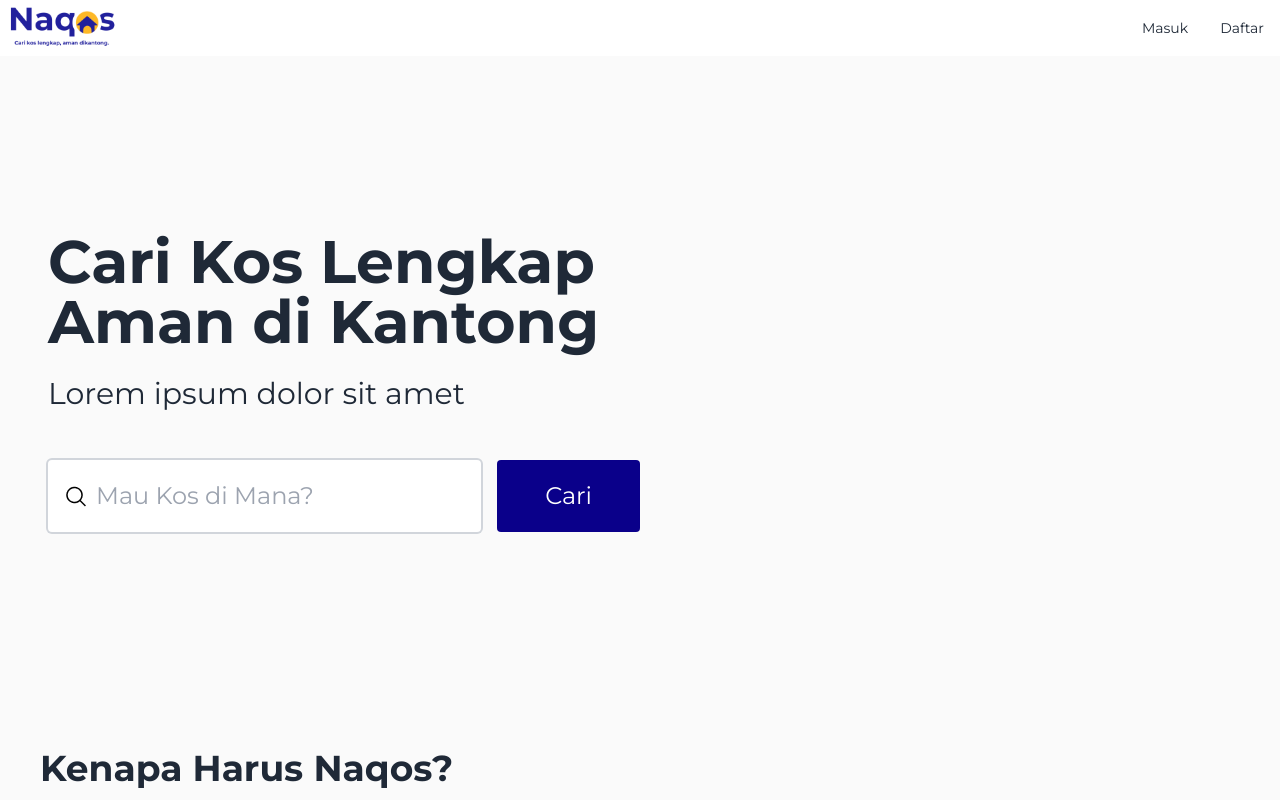
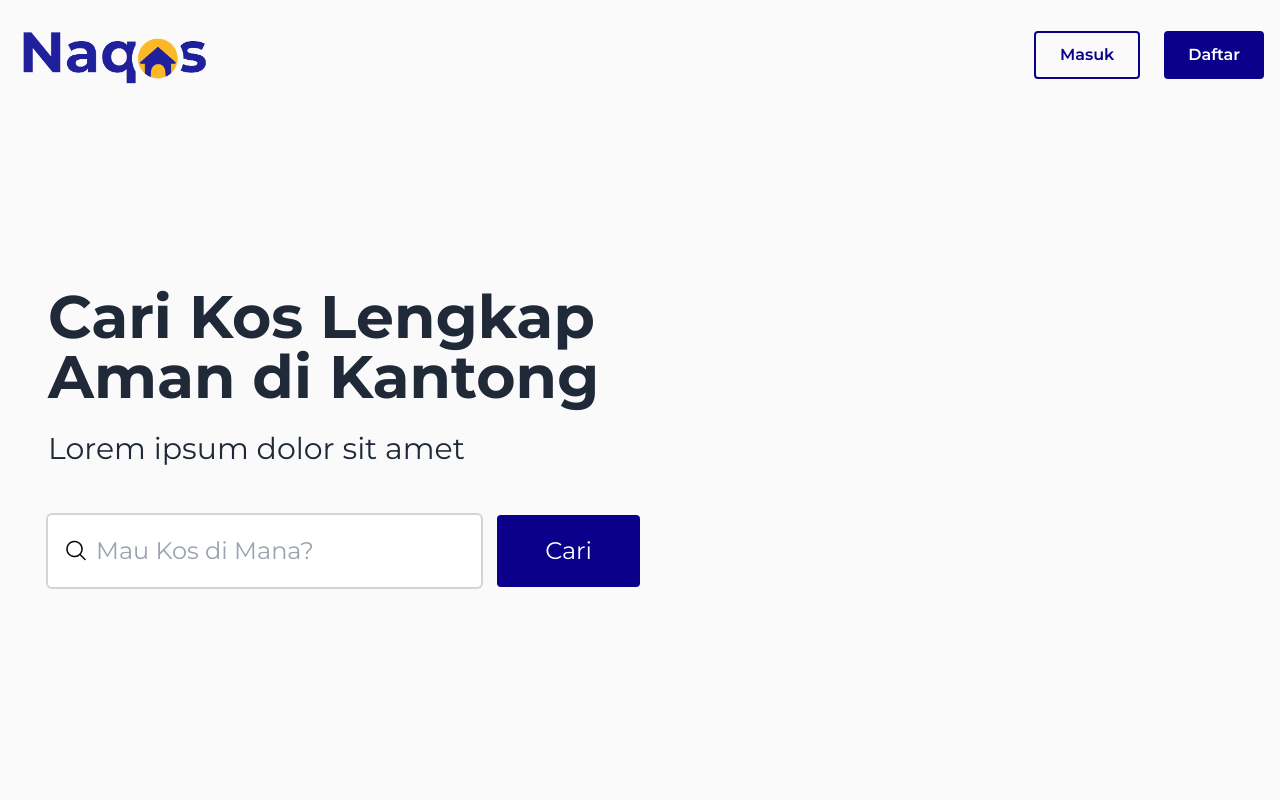
Before and after one commit to synrgy-tim-d/FSW-Frontend, a React (Vite) app: page / in a window 1280 px wide. Shown: the top 800 px of the page. Built offline with nearby package versions, Linux system fonts and the light colour scheme; no server answers.

Commit message:
Fix navbar styles

```diff
--- a/src/components/navbar/navbar.jsx
+++ b/src/components/navbar/navbar.jsx
@@ -9,7 +9,7 @@ const Navbar = () => {
   };
 
   return (
-    <div className='navbar grid grid-cols-6 bg-[#FAFAFA]'>
+    <div className='navbar grid grid-cols-6 bg-[#FAFAFA] font-[Montserrat] font-[400]'>
       <div className='col-span-1 pl-4'>
         <Link to='/'>
           <img className='w-full h-auto' src={LogoNaqos} />
--- a/src/components/navbar/navbarnologin.jsx
+++ b/src/components/navbar/navbarnologin.jsx
@@ -1,26 +1,23 @@
 import React from 'react'
 import { Link } from 'react-router-dom'
+import LogoNaqos from '../../assets/LogoNaqosPolos.png';
 
 const Navbarsign = () => {
     return (
-    <div className='navbar bg-base-100'>
-        <div className='flex-1'>
+    <div className='navbar grid grid-cols-6 bg-[#FAFAFA] font-[Montserrat] font-[600]'>
+        <div className='cols-span-1 pl-4'>
             <a href='/landingPage'>
-                <img className='h-14' src='src/assets/LogoNaqosFix.png'></img>
+                <img className='w-full h-auto' src={ LogoNaqos }></img>
             </a>
         </div>
-
-        <div className='flex flex-wrap justify-end'>
-            {/* <button className='btn btn-outline'>Masuk</button> */}
-            {/* <button className='btn btn-active'>Daftar</button> */}
-            <Link to='/login' >
-                <button type='button' className='btn btn-outline'>
+        <div className='col-span-5 flex justify-end pr-4 space-x-6'>
+            <Link to='/login'>
+                <button type='button' className='btn btn-outline border-2 border-[#0A008A] rounded-[4px] text-[#0A008A] text-[16px] px-6 '>
                     Masuk
                 </button>
             </Link>
-
-            <Link to='/register' >
-                <button type='button' className='btn btn-active'>
+            <Link to='/register'>
+                <button type='button' className='btn btn-active text-[16px] bg-[#0A008A] text-white rounded-[4px] px-6'>
                     Daftar
                 </button>
             </Link>
```
